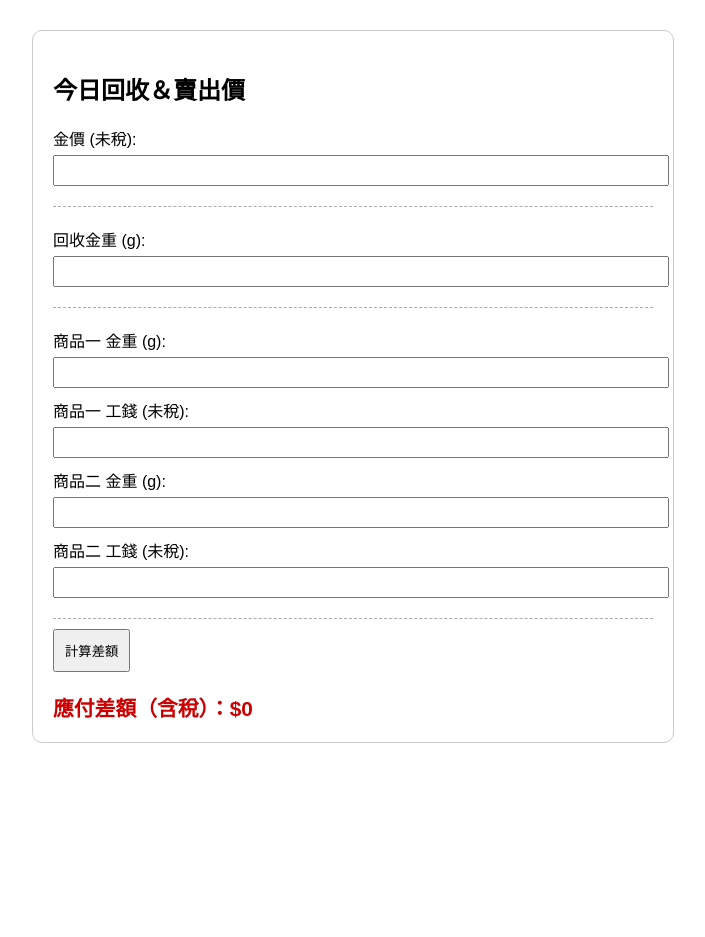
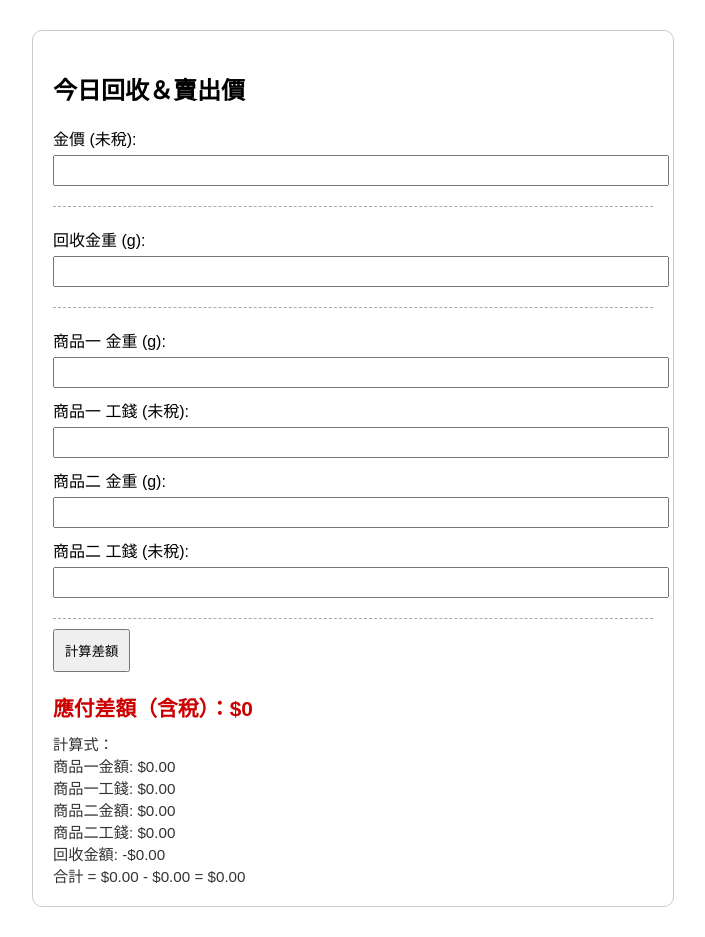
Before and after one commit to ALUXEJulia/gold-trade-in-calculator, a plain HTML site: page index.html in a window 1280 px wide. Both pictures are taken after a click on the button "計算差額". Shown: the whole page, without its empty margins (287-992 px from the left). Before the commit the page ends 800 px from the top, so only its background shows below. Drawn offline with Linux system fonts and the light colour scheme.

Commit message:
Add files via upload

```diff
--- a/index.html
+++ b/index.html
@@ -11,6 +11,7 @@
     .section { margin-top: 20px; border-top: 1px dashed #aaa; padding-top: 10px; }
     .result { margin-top: 20px; font-weight: bold; font-size: 1.3em; color: #c00; }
     .tax-note, .formula { font-size: 0.9em; color: #555; margin-top: 5px; }
+    .breakdown { font-size: 0.95em; color: #333; margin-top: 10px; }
   </style>
 </head>
 <body>
@@ -47,6 +48,7 @@
   <div class="section">
     <button onclick="calculate()" style="padding: 10px;">計算差額</button>
     <div class="result" id="result"></div>
+    <div class="breakdown" id="breakdown"></div>
   </div>
 
   <script>
@@ -114,14 +116,23 @@
       const p2w = parseFloat(document.getElementById('prod2Weight').value) || 0;
       const p2l = parseFloat(document.getElementById('prod2Labor').value) || 0;
 
+      const prod1WeightTaxed = gp * p1w * TAX;
+      const prod1LaborTaxed = p1l * TAX;
+      const prod2WeightTaxed = gp * p2w * TAX;
+      const prod2LaborTaxed = p2l * TAX;
+
       const recycleTotal = addTax(rw * gp * 0.85);
-      const prod1Total = p1w * gp + p1l;
-      const prod2Total = p2w * gp + p2l;
-      const total = addTax(prod1Total + prod2Total);
-
+      const total = prod1WeightTaxed + prod1LaborTaxed + prod2WeightTaxed + prod2LaborTaxed;
       const diff = Math.round(total - recycleTotal);
 
       document.getElementById('result').textContent = `應付差額（含稅）：$${diff}`;
+      document.getElementById('breakdown').innerHTML = `計算式：<br>
+        商品一金額: $${prod1WeightTaxed.toFixed(2)}<br>
+        商品一工錢: $${prod1LaborTaxed.toFixed(2)}<br>
+        商品二金額: $${prod2WeightTaxed.toFixed(2)}<br>
+        商品二工錢: $${prod2LaborTaxed.toFixed(2)}<br>
+        回收金額: -$${recycleTotal.toFixed(2)}<br>
+        合計 = $${total.toFixed(2)} - $${recycleTotal.toFixed(2)} = $${(total - recycleTotal).toFixed(2)}`;
     }
   </script>
 </body>
```
